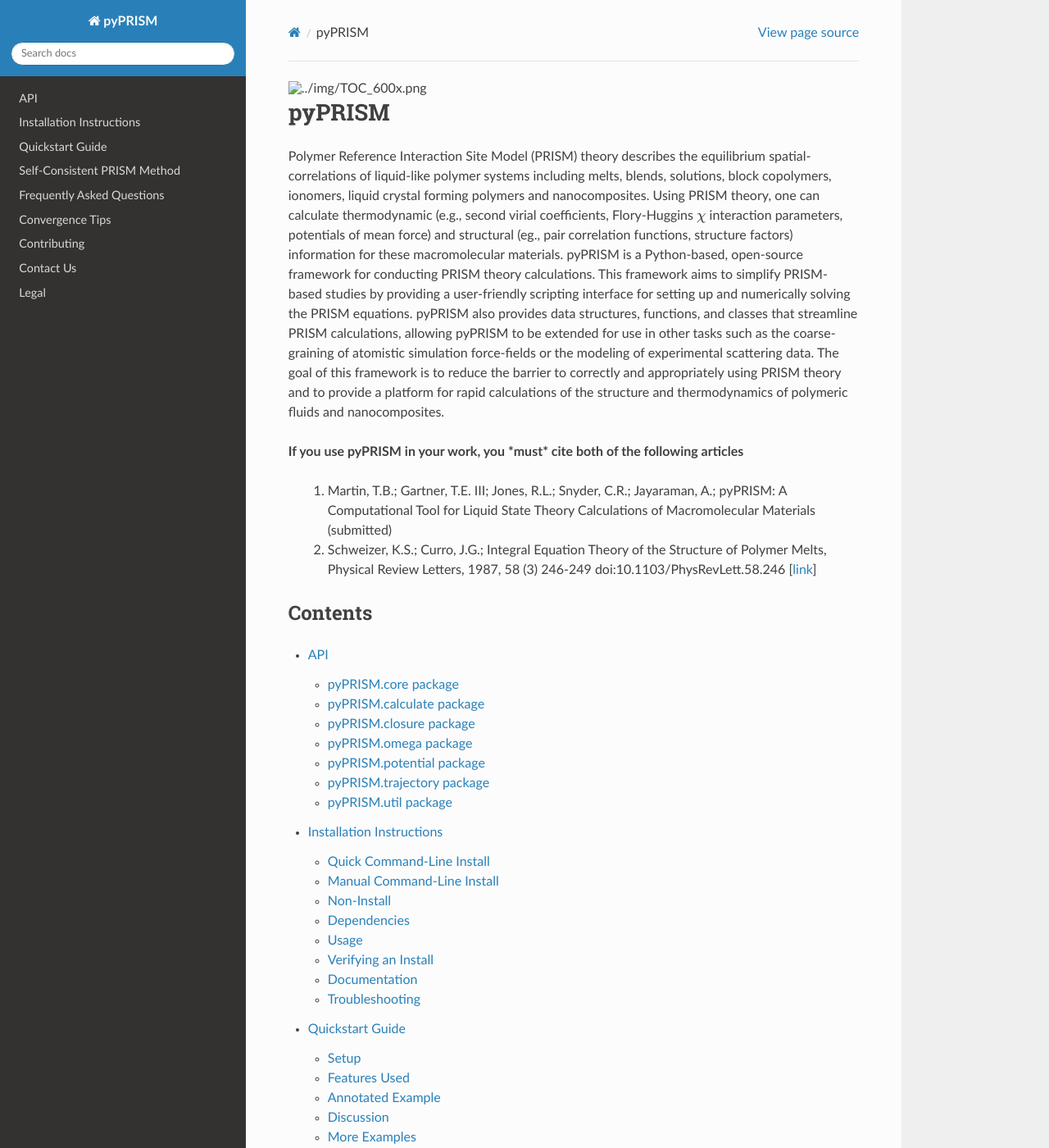
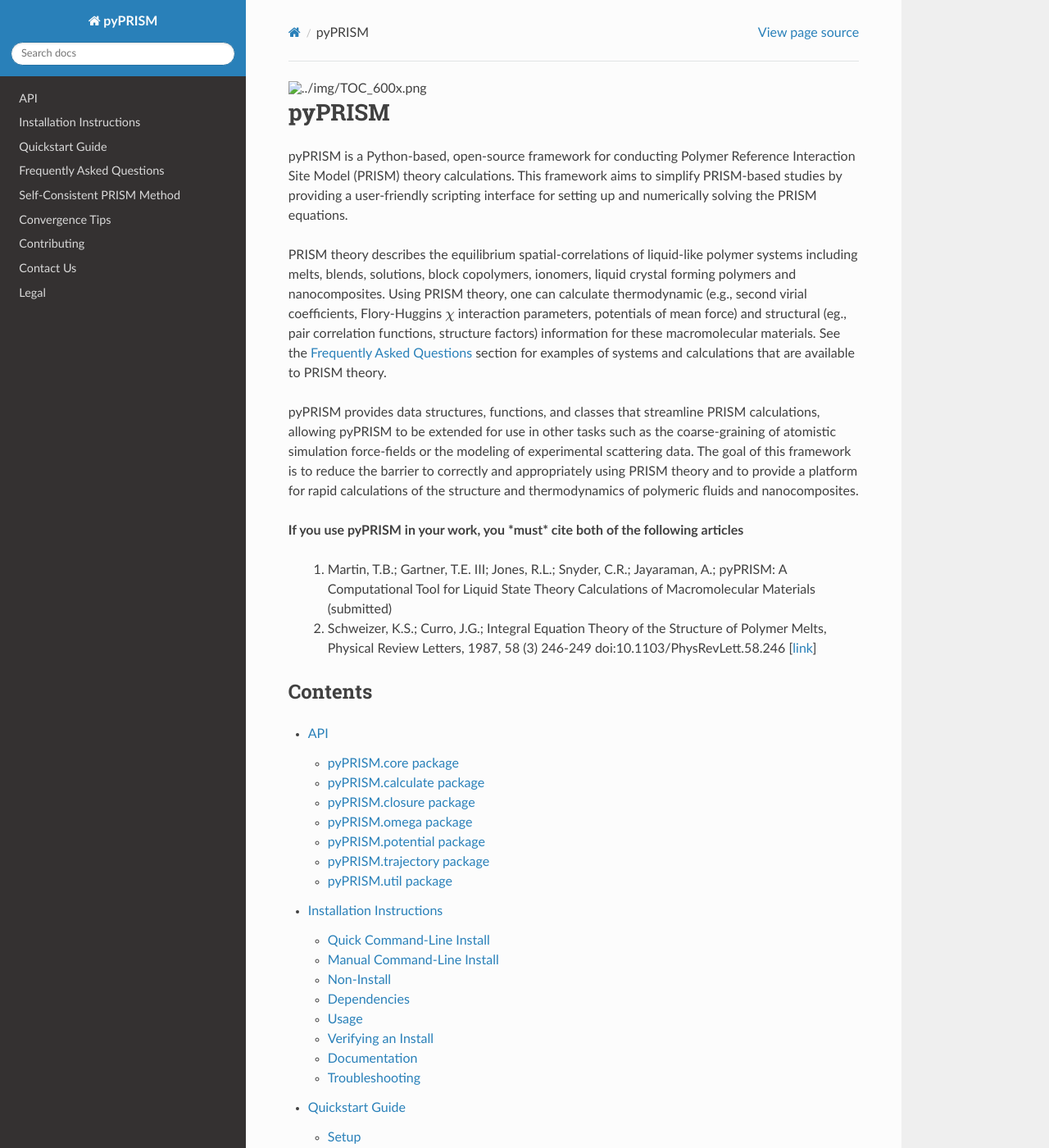
Before and after one commit to usnistgov/pyPRISM, a Sphinx documentation site: the page built from docs/index.rst, in a window 1280 px wide and 1400 px high. Shown: the whole window at 82% size. Built offline with Sphinx 7.4.7 and the Read the Docs theme 2.0.0, drawn with Linux system fonts in a browser that asks for light colours; pages that are not in the unit, such as notebooks, are missing from menus; some of the changed text lies outside the part shown.

```diff
--- a/docs/faq.rst
+++ b/docs/faq.rst
@@ -78,8 +78,8 @@ What do I do if the solver isn't converging?
 There are a variety of reasons why the solver might seem "stuck", i.e. the
 function norm isn't decreasing. See :ref:`convergence`.
 
-What doesn't pyPRISM doesn't have the feature I need?
------------------------------------------------------
+Why doesn't pyPRISM doesn't have the feature I need?
+----------------------------------------------------
 See :ref:`contribute`
 
 How to file a bug report, suggest a feature or ask a question about pyPRISM?
--- a/docs/index.rst
+++ b/docs/index.rst
@@ -10,23 +10,27 @@
 pyPRISM
 =======
 
-Polymer Reference Interaction Site Model (PRISM) theory describes the
-equilibrium spatial-correlations of liquid-like polymer systems including
-melts, blends, solutions, block copolymers, ionomers, liquid crystal forming
-polymers and nanocomposites. Using PRISM theory, one can calculate
-thermodynamic (e.g., second virial coefficients, Flory-Huggins :math:`\chi` interaction
-parameters, potentials of mean force) and structural (eg., pair correlation
-functions, structure factors) information for these macromolecular materials.
-pyPRISM is a Python-based, open-source framework for conducting PRISM theory
-calculations. This framework aims to simplify PRISM-based studies by providing
-a user-friendly scripting interface for setting up and numerically solving the
-PRISM equations. pyPRISM also provides data structures, functions, and classes
-that streamline PRISM calculations, allowing pyPRISM to be extended for use in
-other tasks such as the coarse-graining of atomistic simulation force-fields or
-the modeling of experimental scattering data. The goal of this framework is to
-reduce the barrier to correctly and appropriately using PRISM theory and to
-provide a platform for rapid calculations of the structure and thermodynamics
-of polymeric fluids and nanocomposites.
+pyPRISM is a Python-based, open-source framework for conducting Polymer
+Reference Interaction Site Model (PRISM) theory calculations. This framework
+aims to simplify PRISM-based studies by providing a user-friendly scripting
+interface for setting up and numerically solving the PRISM equations.
+
+PRISM theory describes the equilibrium spatial-correlations of liquid-like
+polymer systems including melts, blends, solutions, block copolymers, ionomers,
+liquid crystal forming polymers and nanocomposites. Using PRISM theory, one can
+calculate thermodynamic (e.g., second virial coefficients, Flory-Huggins
+:math:`\chi` interaction parameters, potentials of mean force) and structural
+(eg., pair correlation functions, structure factors) information for these
+macromolecular materials. See the :ref:`faqs` section for examples of systems
+and calculations that are available to PRISM theory.
+
+pyPRISM provides data structures, functions, and classes that streamline PRISM
+calculations, allowing pyPRISM to be extended for use in other tasks such as
+the coarse-graining of atomistic simulation force-fields or the modeling of
+experimental scattering data. The goal of this framework is to reduce the
+barrier to correctly and appropriately using PRISM theory and to provide a
+platform for rapid calculations of the structure and thermodynamics of
+polymeric fluids and nanocomposites.
 
 **If you use pyPRISM in your work, you *must* cite both of the following articles**
 
--- a/docs/quickstart.rst
+++ b/docs/quickstart.rst
@@ -64,7 +64,7 @@ Annotated Example
 
     # The molecular structure is described via intra-molecular correlation
     # functions (i.e. omegas)
-    sys.omega['polymer','polymer']   = pyPRISM.omega.FreelyJointedChain(N=100,l=4.0/3.0)
+    sys.omega['polymer','polymer']   = pyPRISM.omega.FreelyJointedChain(length=100,l=4.0/3.0)
     sys.omega['polymer','particle']  = pyPRISM.omega.NoIntra()
     sys.omega['particle','particle'] = pyPRISM.omega.SingleSite()
 
```
Also changed, not shown: other parts of docs/index.rst (+11 -47 lines), docs/install/dependencies.rst (+14 -13 lines), 10 other files.
